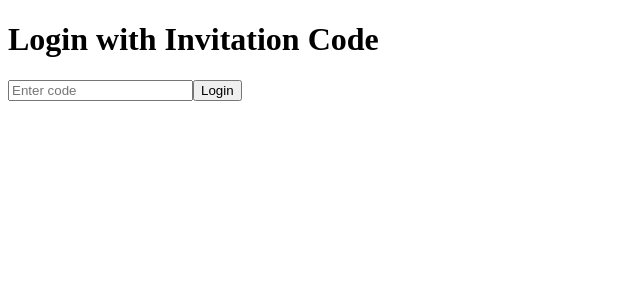
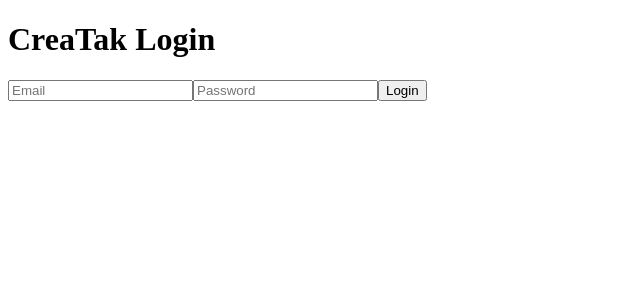
Before and after one commit to goodnessmercy027-jpg/creaktak---frontend, a Next.js app: page /login in a window 1280 px wide. Shown: the top 300 px of the page, without its empty margins (0-640 px from the left). Built offline with nearby package versions, Linux system fonts and the light colour scheme; no server answers.

Commit message:
Update login.js

```diff
--- a/pages/login.js
+++ b/pages/login.js
@@ -1,48 +1,26 @@
 import { useState } from 'react'
 import { supabase } from '../supabase/client'
-import { useRouter } from 'next/router'
 
 export default function Login() {
-  const [code, setCode] = useState('')
-  const [error, setError] = useState('')
-  const router = useRouter()
+  const [email, setEmail] = useState('')
+  const [password, setPassword] = useState('')
 
   const handleLogin = async () => {
-    setError('')
-    // Check if code exists and unused
-    const { data, error } = await supabase
-      .from('tester_invite_codes')
-      .select('*')
-      .eq('code', code)
-      .eq('used', false)
-      .single()
+    const { data, error } = await supabase.auth.signInWithPassword({
+      email,
+      password
+    })
 
-    if (error || !data) {
-      setError('Invalid or used code')
-      return
-    }
-
-    // Mark code as used (optional if single-use)
-    await supabase
-      .from('tester_invite_codes')
-      .update({ used: true })
-      .eq('code', code)
-
-    // Redirect to dashboard
-    router.push('/dashboard')
+    if (error) alert(error.message)
+    else alert("Logged in!")
   }
 
   return (
-    <div className="login-container">
-      <h1>Login with Invitation Code</h1>
-      <input
-        type="text"
-        placeholder="Enter code"
-        value={code}
-        onChange={(e) => setCode(e.target.value)}
-      />
+    <div>
+      <h1>CreaTak Login</h1>
+      <input placeholder="Email" onChange={e => setEmail(e.target.value)} />
+      <input type="password" placeholder="Password" onChange={e => setPassword(e.target.value)} />
       <button onClick={handleLogin}>Login</button>
-      {error && <p style={{color:'red'}}>{error}</p>}
     </div>
   )
 }
```
